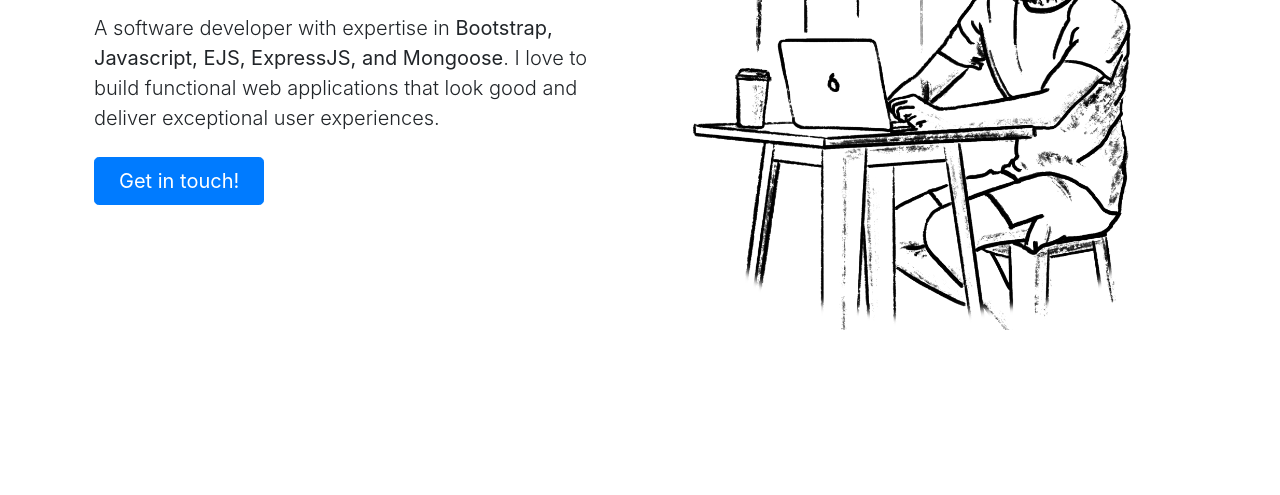
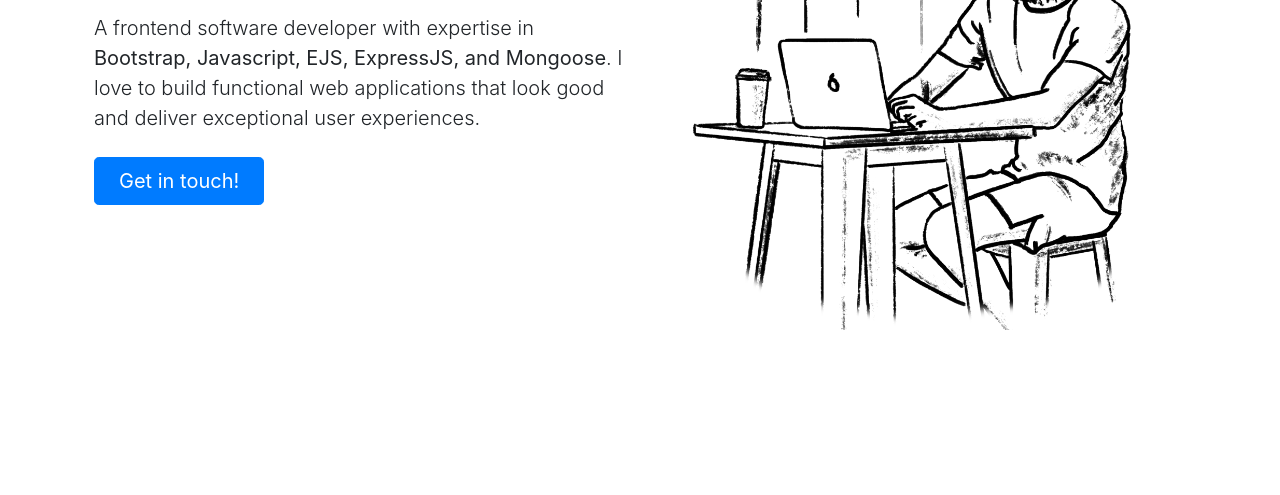
Before and after one commit to nagamine-ken/code-portfolio, a website: page public/index.html in a window 1280 px wide. Shown: the part 297-792 px from the top of the page. Drawn offline with nearby package versions, Linux system fonts and the light colour scheme.

Commit message:
change to hero copy

```diff
--- a/public/index.html
+++ b/public/index.html
@@ -51,7 +51,7 @@
         </div>
         <div class="col-md-6 col-lg-6">
           <h1 class="display-5 fw-bold text-body-emphasis lh-1 mb-3">Hi, I'm Ken Nagamine</h1>
-          <p class="lead">A software developer with expertise in <strong>Bootstrap, Javascript, EJS, ExpressJS, and
+          <p class="lead">A frontend software developer with expertise in <strong>Bootstrap, Javascript, EJS, ExpressJS, and
               Mongoose</strong>. I
             love to build functional web applications that look good and deliver exceptional user experiences.
           </p>
```
